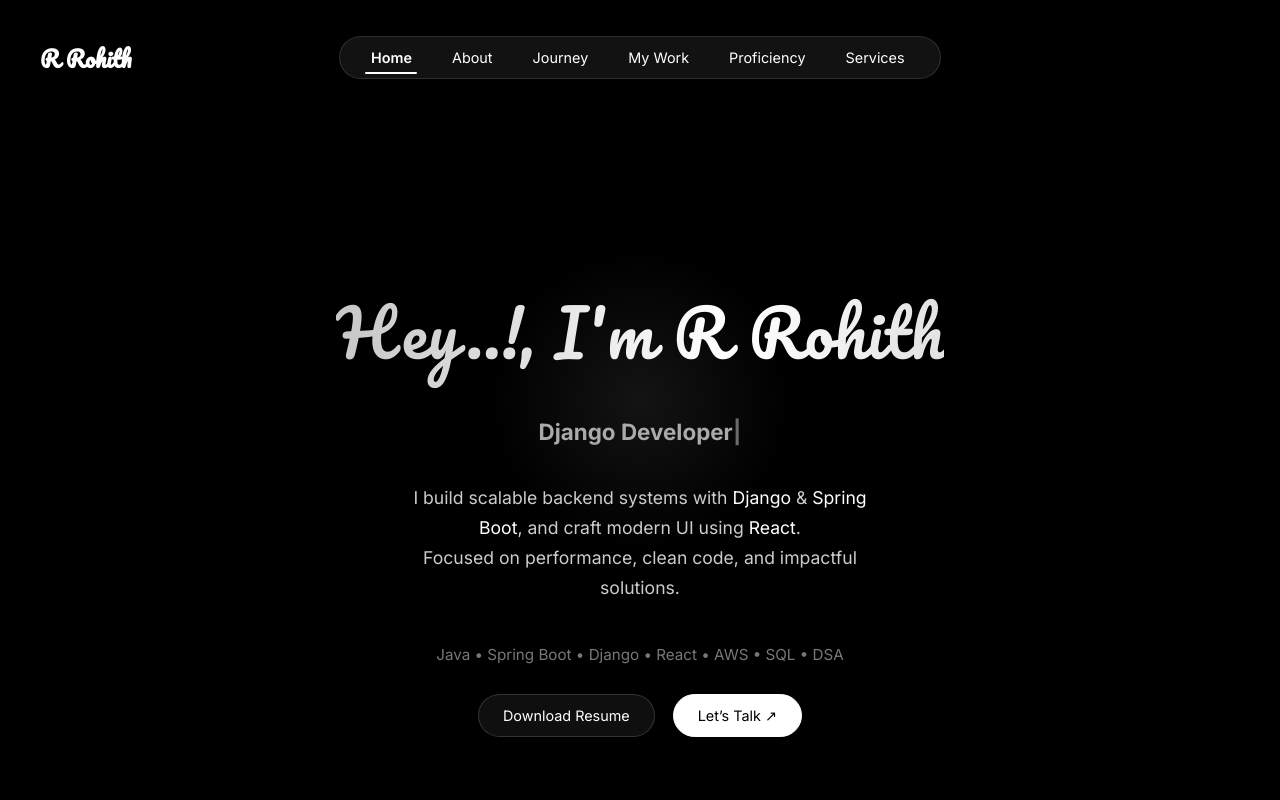
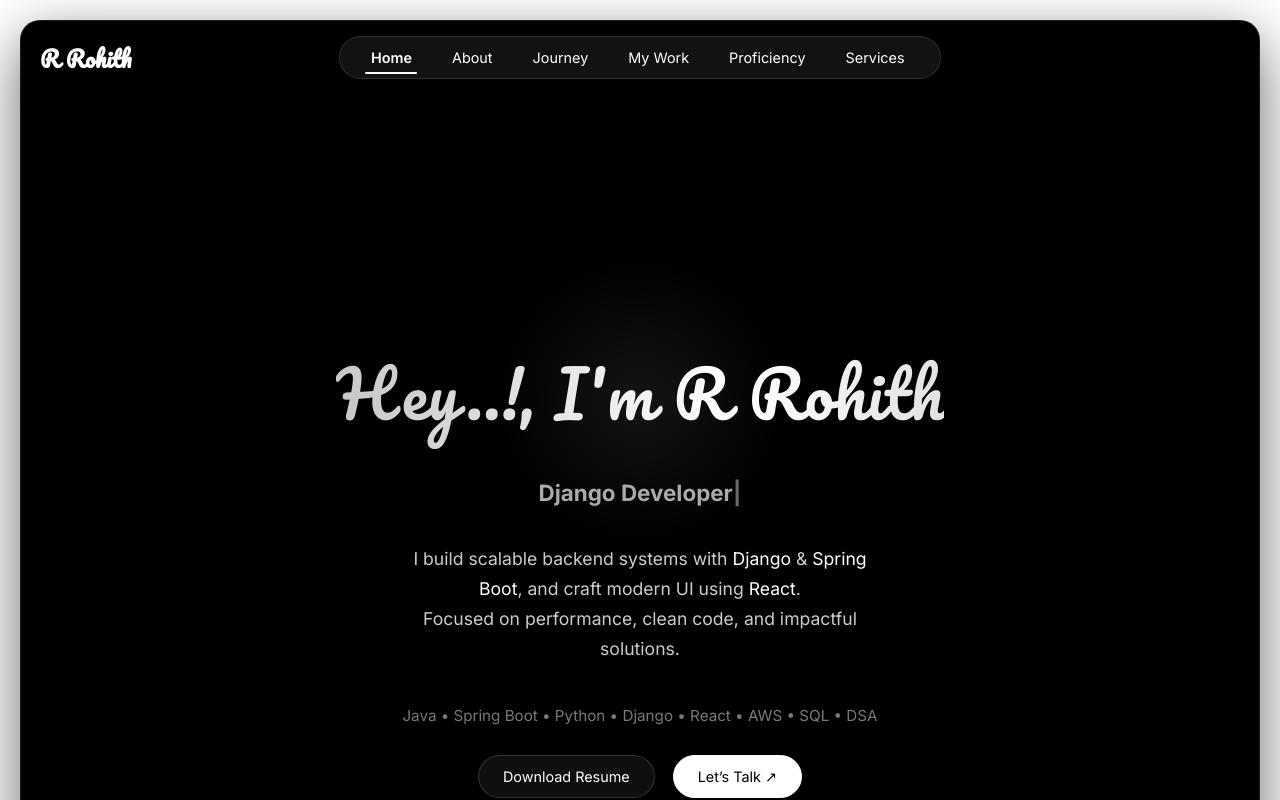
Before and after one commit to rohith-officia/rohith-portfolio, a React (Create React App) app: page / in a window 1280 px wide. Shown: the top 800 px of the page. Built offline with nearby package versions, Linux system fonts and the light colour scheme; a web font is replaced by a local one.

Commit message:
better change

```diff
--- a/src/React/Hero.jsx
+++ b/src/React/Hero.jsx
@@ -156,7 +156,7 @@ export default function Hero() {
             show: { opacity: 1, transition: smooth },
           }}
         >
-          Java • Spring Boot • Django • React • AWS • SQL • DSA
+          Java • Spring Boot • Python • Django • React • AWS • SQL • DSA
         </motion.div>
 
         {/* 🔥 BUTTONS */}
--- a/src/React/css/styles.css
+++ b/src/React/css/styles.css
@@ -28,6 +28,7 @@ body {
 
 /* Glass Theme */
 
+.hero,
 .about,
 .services,
 .experience,
```
